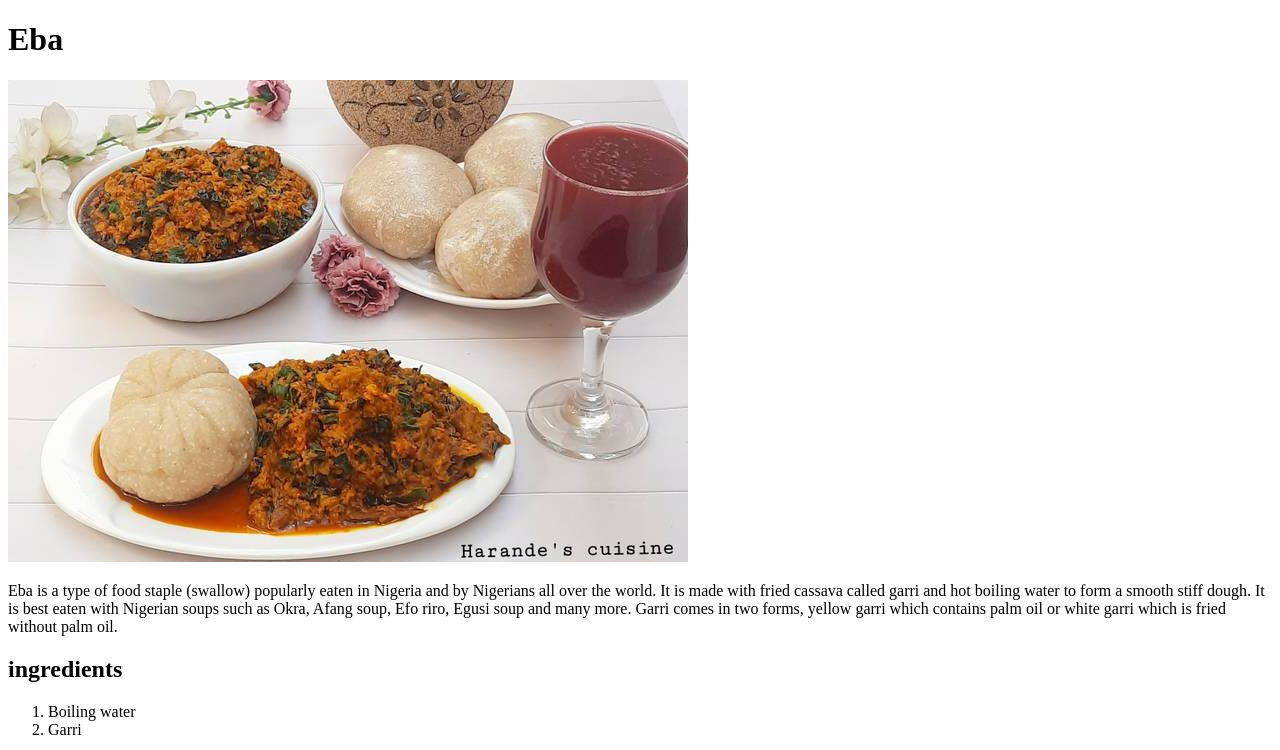
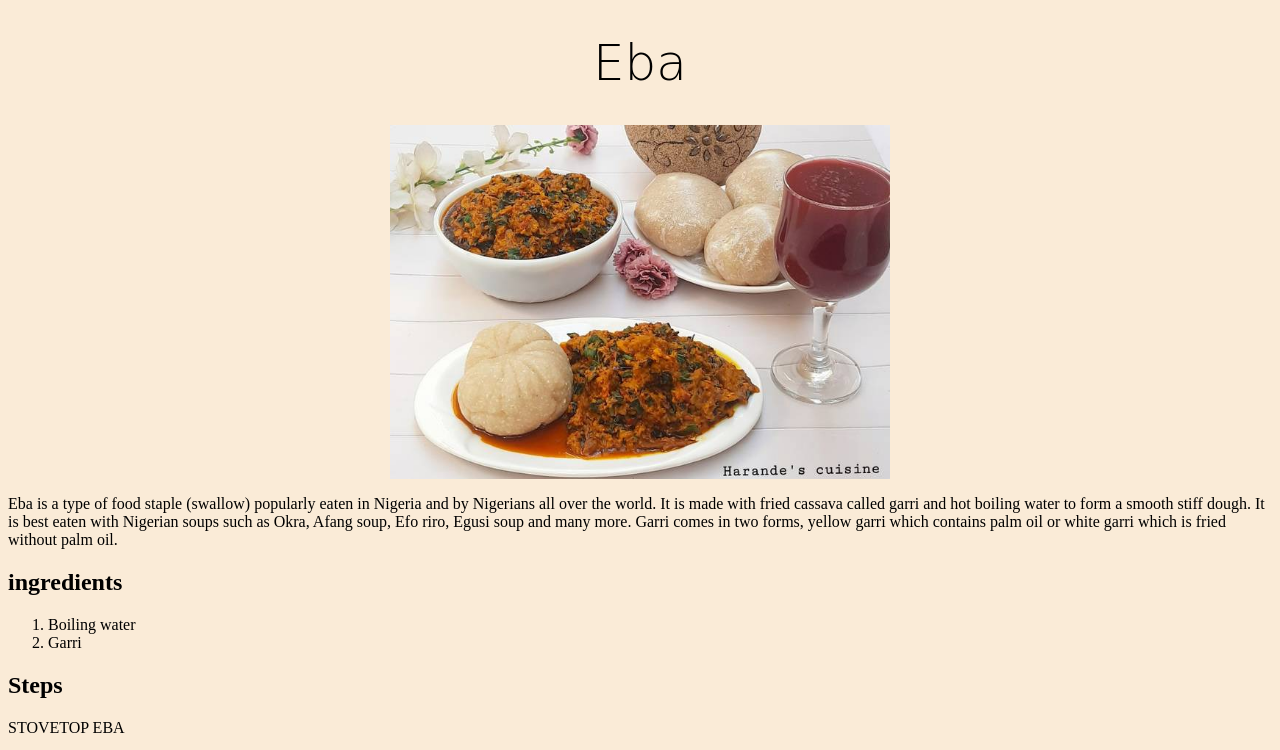
Before and after one commit to Bakarray/odin-recipes, a plain HTML site: page recipes/Eba.html in a window 1280 px wide. Shown: the top 750 px of the page. Drawn offline with Linux system fonts and the light colour scheme.

Commit message:
Add a little bit of CSS

```diff
--- a/recipes/Eba.html
+++ b/recipes/Eba.html
@@ -3,10 +3,11 @@
 <head>
     <meta charset="UTF-8">
     <title>Eba</title>
+    <link rel="stylesheet" href="../style.css"
 </head>
 <body>
     <h1>Eba</h1>
-    <img src="../images/Eba.jpeg" alt="a plate of Eba">
+    <img class="eba" src="../images/Eba.jpeg" alt="a plate of Eba">
     <p>Eba is a type of food staple (swallow) popularly eaten in Nigeria and by Nigerians all over the world.
        It is made with fried cassava called garri and hot boiling water to form a smooth stiff dough.
        It is best eaten with Nigerian soups such as Okra, Afang soup, Efo riro, Egusi soup and many more.
--- a/style.css
+++ b/style.css
@@ -1,3 +1,32 @@
 h1 {
-    background-color: green;
+    text-align: center;
+    font-family: 'Cookie', cursive;
+    font-size: 50px;
+    font-weight: 300;
+    background-color: antiquewhite;
 }
+
+a {
+    text-decoration-line: none;
+    color: rgb(77, 99, 124);
+
+}
+
+img {
+    display: block;
+    margin-left: auto;
+    margin-right: auto;
+    width: 200px;
+    height: autopx:
+
+}
+
+img.eba {
+    width: 500px;
+    height: auto;
+}
+
+* {
+    background-color: antiquewhite;
+
+}
```
Also changed, not shown: index.html (+4 -0 lines), recipes/beansPorridge.html (+4 -2 lines).
